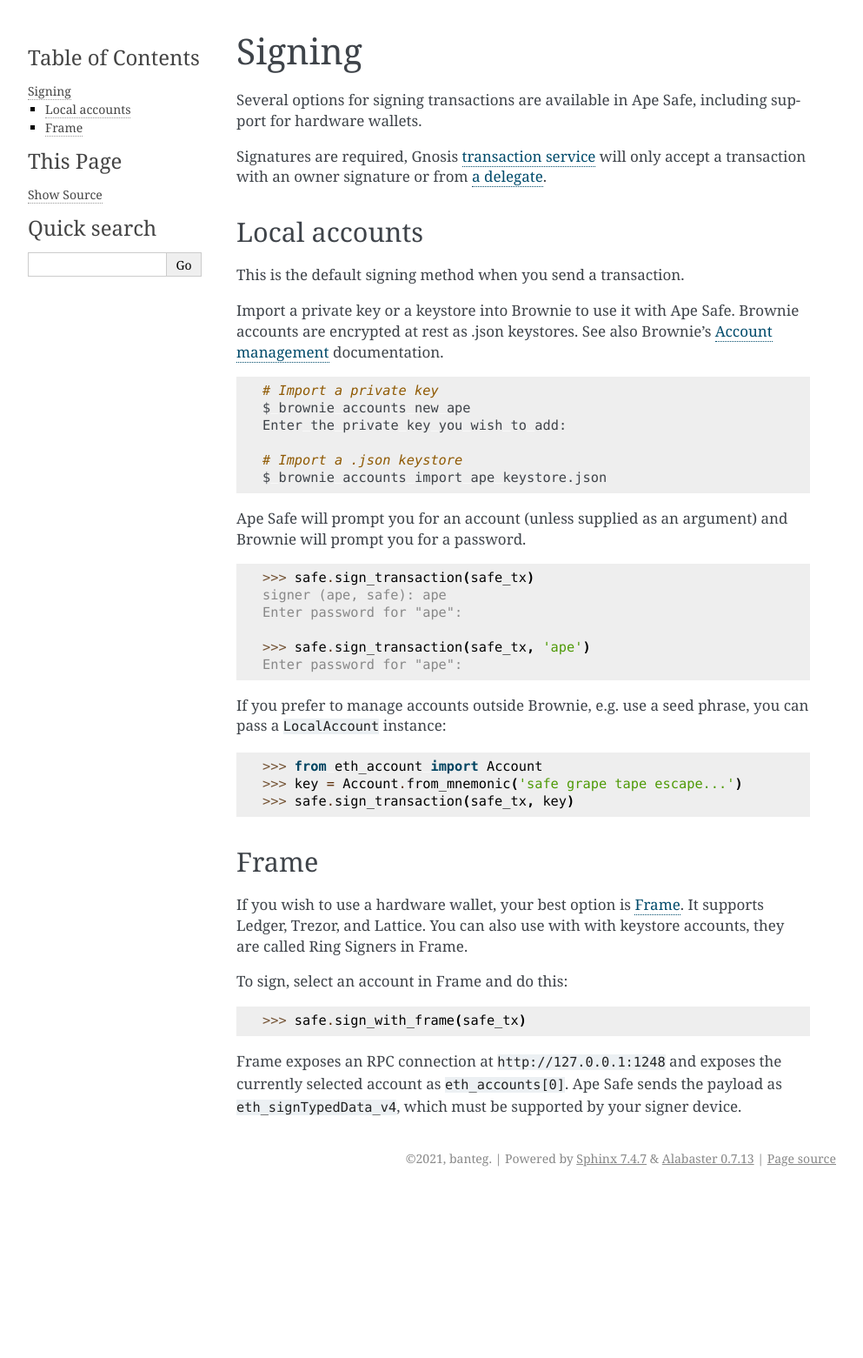
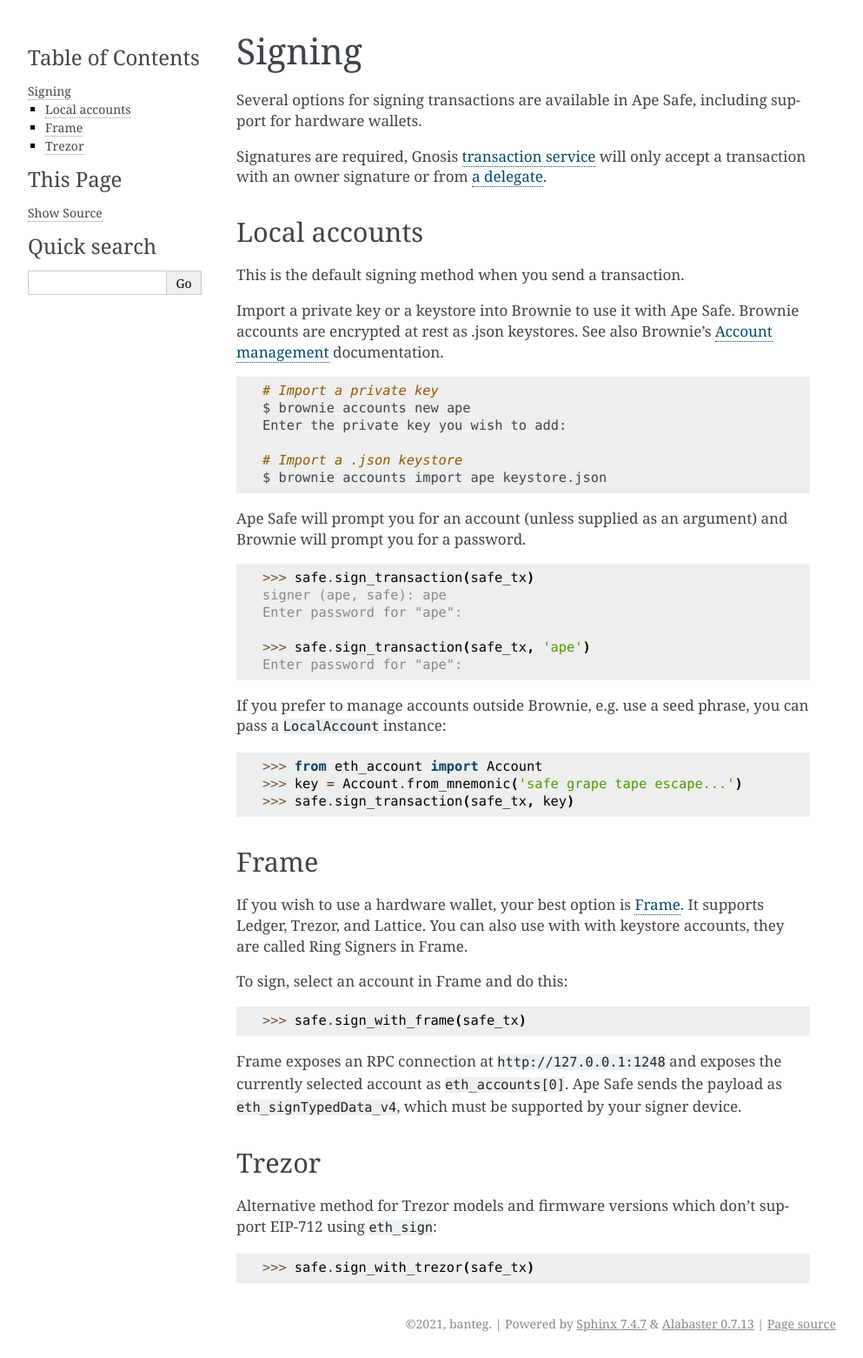
Before and after one commit to banteg/brownie-safe, a Sphinx documentation site: the page built from docs/signing.rst, in a window 1280 px wide. Shown: the whole page at 87% size, without its empty margins (148-1141 px from the left). Built offline with Sphinx 7.4.7, drawn with Linux system fonts in a browser that asks for light colours; before the commit the page ends 1371 px from its top, so only the background shows below that.

Commit message:
docs: add trezor signing to docs

```diff
--- a/docs/signing.rst
+++ b/docs/signing.rst
@@ -56,6 +56,15 @@
 
 Frame exposes an RPC connection at ``http://127.0.0.1:1248`` and exposes the currently selected account as ``eth_accounts[0]``. Ape Safe sends the payload as ``eth_signTypedData_v4``, which must be supported by your signer device.
 
+Trezor
+------
+
+Alternative method for Trezor models and firmware versions which don't support EIP-712 using ``eth_sign``:
+
+.. code-block:: python
+
+    >>> safe.sign_with_trezor(safe_tx)
+
 
 .. _`transaction service`: https://safe-transaction.gnosis.io/
 .. _`a delegate`: https://safe-transaction.gnosis.io/
```
